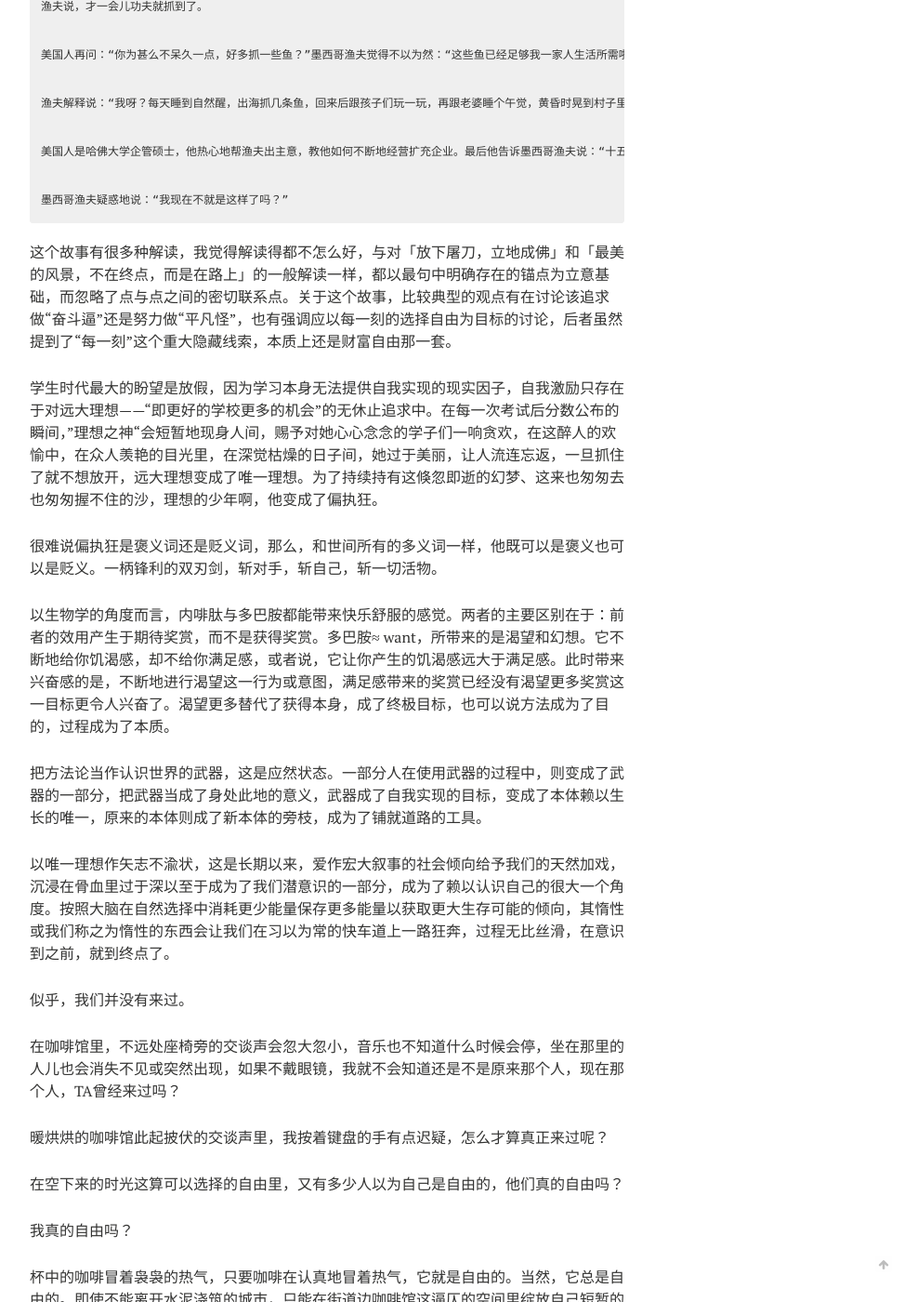
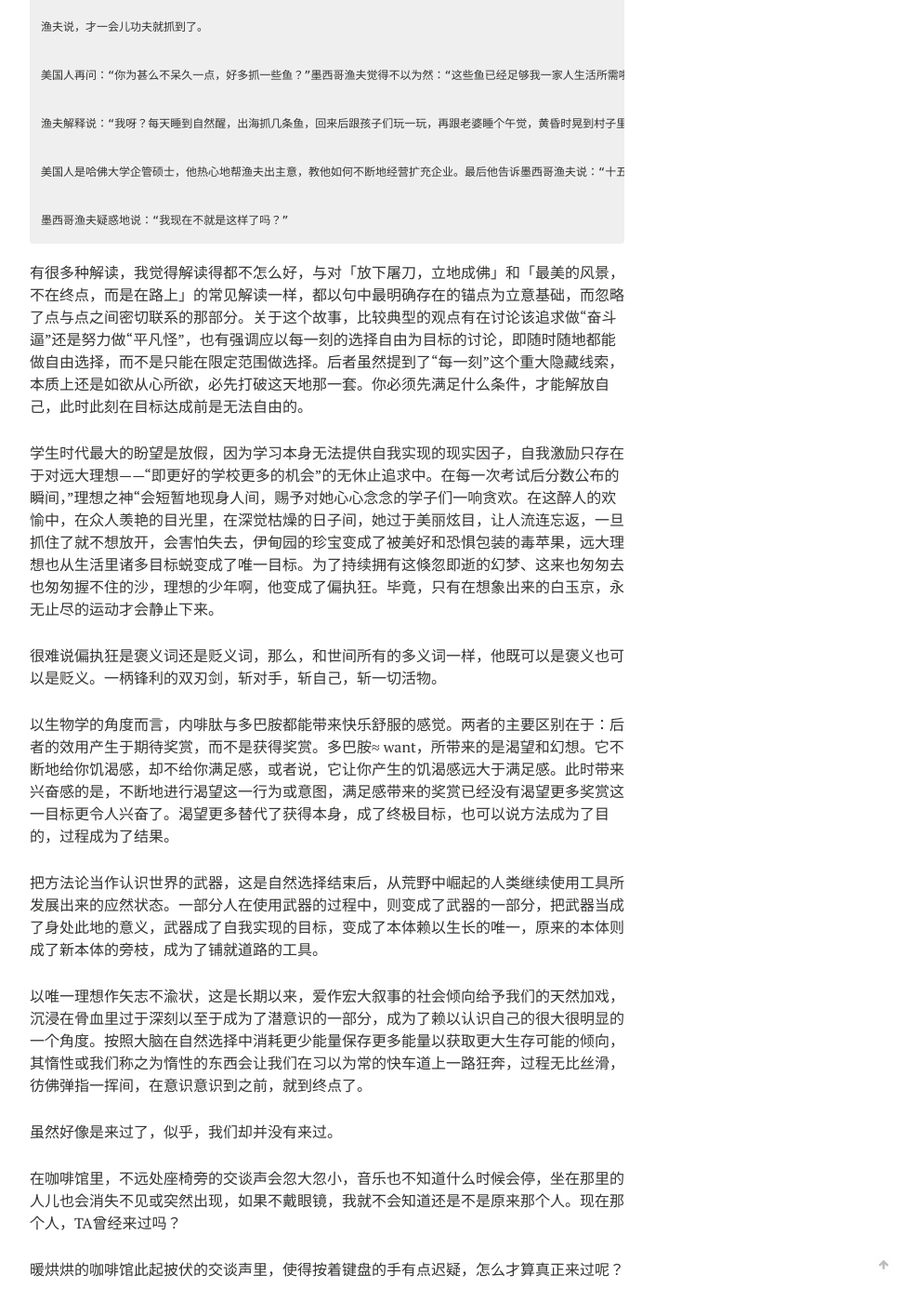
Before and after one commit to jarynzhang/jarynzhang.github.io, a Jekyll site: the page built from _posts/2023-01-03-那些你很冒险的咖啡与城市.md, in a window 1280 px wide and 1400 px high, scrolled down 1428 px. Shown: the whole window at 93% size, without its empty margins (288-1275 px from the left). Built offline with Jekyll 4.4.1, drawn with Linux system fonts in a browser that asks for light colours; nearby versions of some CDN libraries; our own code applies the rules of GitHub Pages for plain Markdown files; some of the changed text lies outside the part shown.

Commit message:
更新与修改

```diff
--- a/_posts/2023-01-03-那些你很冒险的咖啡与城市.md
+++ b/_posts/2023-01-03-那些你很冒险的咖啡与城市.md
@@ -9,25 +9,24 @@ excerpt: 现在那个人，TA曾经来过吗？
 
 
 
+
 心仪很久的暗绿色菱形方块修饰不锈钢保温杯到手之后，自带杯优惠配合某咖啡店工作日七折折扣的月卡，让魔怔人如我下午不去买一杯美式会觉得自己在亏钱。
 
  意式太浓有点受不了，美式刚刚好，越苦越好，喝到后面，仿佛有这稍许严厉的味道才会有咖啡的感觉。拿铁、馥芮白或卡布奇诺，都很好，不过不是我喜欢的好，而且用杯子装美式，不用在喝完之后用洗洁剂认真做清洗，倒进热开水喝完就干净了，这实在是太极简了。
 
-住在解放碑的好处，就是能听到不远处也许是朝天门码头传来的整点钟声（不确定是哪里），这种古早味的荡漾感很厚重并不扰人，反而令人心安。与平时不同，跨年的时候钟声在凌晨十二点也响了起来，从住所阳台超解放碑方向看去，可以看到很多人撑着雨伞围在那庆祝新年的到来，看往年视频会觉得今年人太少，新年的氛围却没有少很多，是满满的新年感，是充满希望的味道，终于，终于，终于和充斥着各种酸楚的2022年告别了，新的一年，只要是新的，一定会更好。
+住在解放碑的好处，就是能听到不远处也许是朝天门码头传来的整点钟声（不确定是哪里），这种古早味的荡漾感很厚重并不扰人，反而令人心安。与平时不同，跨年的时候钟声在凌晨十二点也响了起来，从住所阳台朝解放碑方向看去，可以看到很多人撑着雨伞围在那庆祝新年的到来，看往年视频会觉得今年人太少，新年的氛围却没有少很多，是满满的新年感，是充满希望的味道，终于，终于，终于和充斥着各种酸楚的2022年告别了，新的一年，只要是新的，一定会更好。
 
-钟声敲过十二点的最后一下，突然意识到我已经在这何伟写过的江城生活了好一段时间，虽然跑遍了城市的几乎每一个角落，却并没有偏离主城区，没有去涪陵师范学院看看，也没有往两年前他曾任教的四川大学去过，我似乎被困在了城市里。
+钟声敲过十二点的最后一下，突然意识到我已经在这何伟写过的江城生活了好一段时间，虽然跑遍了城市的几乎每一个角落，却并没有偏离主城区，没有去涪陵师范学院看看，也没有往两年前他曾任教的四川大学去过，我似乎被困在了这座城市里。
 
-城市里的好处，是无处不在的咖啡馆，副产品是文化氛围各异的室内空间，和它们的音乐。在这样的舒适圈里，就很难让人产生出走城市的想法，大自然从亲切的陪伴变成了陌生的非舒适区间，成了一个符号，一种向往，却再也不是现实了。彷佛置身在山林间，山林却突然向后极速涌过，离此地而去，留你在一片雾霭尘埃中，不知道该往哪一个方向迈出哪一步。
+城市里的好处，是无处不在的咖啡馆，副产品是文化氛围各异的室内空间，和它们的音乐。在这样的舒适圈里，就很难让人产生出走城市的想法，大自然从亲切的陪伴变成了陌生的非舒适区间，成了一个符号，一种向往，却再也不是现实了。彷佛置身在山林间，山林却突然向后极速涌过，离此地而去，留你在一片雾霭尘埃中，不知道该往哪一个方向，不知道该迈出哪一步。
 
 咖啡会消解这种无力感，它会在耳边做提醒，告诉打工人脑子要清醒点，滚回去做正确的事。
 
-由于某种奇怪的习惯，我的饮品名单里只有白开水、酸奶和美式。白开水是日常，酸奶是睡前的美食。咖啡虽然被当作日间的催化剂，被饮用却不是在最紧张最累人的工作氛围中。多年的咖啡饮用也许是磨灭了它的提神醒脑功用，它变成了闲暇时间最好的催化剂，让人更享受舒缓的催化剂。就好比现在坐在我斜左前方的小朋友，ipad是让它闲暇时间精神集中的法宝，小朋友已经连着两个小时盯着pad一眼不眨一动不动了，他变成了一座活着的丰碑，如果一直下着雪，明天早上丰碑会变成冰雕吧。
+由于某种奇怪的习惯，我的饮品名单里只有白开水、酸奶和美式。白开水是日常，酸奶是睡前不会导致糖分过量的营养品。咖啡虽然被当作日间的催化剂，被饮用却不是在最紧张最累人的工作氛围中。多年的咖啡饮用也许是磨灭了它的提神醒脑功用，它变成了闲暇时间最好的催化剂，让人更享受舒缓的催化剂。就好比现在在我斜左前方与我面相而坐的小朋友，我们分享着这一张大长椭圆木桌，ipad是让他闲暇时间精神集中的法宝，小朋友已经连着两个小时盯着pad一眼不眨、一动不动了，他变成了一座活着的丰碑，如果一直下着雪，明天早上丰碑会变成冰雕吧，这可就没法永垂不朽了。
 
-如何度过所谓的“休息”时间，曾一度让我觉得是个伪命题。对曾一度自诩为“奋斗逼”的我，休息时间当然是要在上无数的自习、学无数的课程和进阶无数的专业技术上面。这些想法像预制程序一样，让我在面对类似情景时能做出机器人式的应激反应。在强度上，已经与工作状态无二般了。
+如何度过所谓的“休息”时间，曾一度让我觉得是个伪命题。对曾一度自诩为“奋斗逼”的我，休息时间当然是要在上无数的自习、学无数的课程和进阶无数的专业技能上面。这些想法像预制程序一样，在面对类似情景时做出机器人式的应激反应。在强度上，可能已可以比肩工作状态时的强度。
 
-工作多多少少带了点强制的意味，最少最少也有一点点不得不做的悲怆，打工人自己的时间就只剩下二十四小时中除睡眠、工作之外的那点。
-
-在我的世界里，这点时间是工作日的七小时和节假日的十六小时。不算不知道，一算吓一跳，原来我自由支配的时间还有这么多。在过去的大多数年月里，它们都如潮水涌回海面一样消失得异常迅速，也如平静的海面一般，没有留下一点点痕迹。
+工作多多少少带了点强制的意味，最少最少也有一点点不得不做的悲怆，打工人自己的时间就只剩下二十四小时中除睡眠、工作之外的那点。在我的世界里，这点时间是工作日的七小时和节假日的十六小时。不算不知道，一算吓一跳，原来我自由支配的时间还有这么多。在过去的大多数年月里，它们都如潮水涌回海面一样消失得异常迅速，也如平静的海面一般，没有留下一点点痕迹。
 
 很荒谬的，在现代教育系统里，最起码在我国的现代教育系统里，自己的时间被当作是奖品，也被理解为补偿，成为了学习的对立面，也居然成为了学习的目标，变成了学习的理想结果之一。
 
@@ -45,28 +44,26 @@ excerpt: 现在那个人，TA曾经来过吗？
     墨西哥渔夫疑惑地说：“我现在不就是这样了吗？”
 
 
-这个故事有很多种解读，我觉得解读得都不怎么好，与对「放下屠刀，立地成佛」和「最美的风景，不在终点，而是在路上」的一般解读一样，都以最句中明确存在的锚点为立意基础，而忽略了点与点之间的密切联系点。关于这个故事，比较典型的观点有在讨论该追求做“奋斗逼”还是努力做“平凡怪”，也有强调应以每一刻的选择自由为目标的讨论，后者虽然提到了“每一刻”这个重大隐藏线索，本质上还是财富自由那一套。
+有很多种解读，我觉得解读得都不怎么好，与对「放下屠刀，立地成佛」和「最美的风景，不在终点，而是在路上」的常见解读一样，都以句中最明确存在的锚点为立意基础，而忽略了点与点之间密切联系的那部分。关于这个故事，比较典型的观点有在讨论该追求做“奋斗逼”还是努力做“平凡怪”，也有强调应以每一刻的选择自由为目标的讨论，即随时随地都能做自由选择，而不是只能在限定范围做选择。后者虽然提到了“每一刻”这个重大隐藏线索，本质上还是如欲从心所欲，必先打破这天地那一套。你必须先满足什么条件，才能解放自己，此时此刻在目标达成前是无法自由的。
 
-学生时代最大的盼望是放假，因为学习本身无法提供自我实现的现实因子，自我激励只存在于对远大理想——“即更好的学校更多的机会”的无休止追求中。在每一次考试后分数公布的瞬间，”理想之神“会短暂地现身人间，赐予对她心心念念的学子们一响贪欢，在这醉人的欢愉中，在众人羡艳的目光里，在深觉枯燥的日子间，她过于美丽，让人流连忘返，一旦抓住了就不想放开，远大理想变成了唯一理想。为了持续持有这倏忽即逝的幻梦、这来也匆匆去也匆匆握不住的沙，理想的少年啊，他变成了偏执狂。
+学生时代最大的盼望是放假，因为学习本身无法提供自我实现的现实因子，自我激励只存在于对远大理想——“即更好的学校更多的机会”的无休止追求中。在每一次考试后分数公布的瞬间，”理想之神“会短暂地现身人间，赐予对她心心念念的学子们一响贪欢。在这醉人的欢愉中，在众人羡艳的目光里，在深觉枯燥的日子间，她过于美丽炫目，让人流连忘返，一旦抓住了就不想放开，会害怕失去，伊甸园的珍宝变成了被美好和恐惧包装的毒苹果，远大理想也从生活里诸多目标蜕变成了唯一目标。为了持续拥有这倏忽即逝的幻梦、这来也匆匆去也匆匆握不住的沙，理想的少年啊，他变成了偏执狂。毕竟，只有在想象出来的白玉京，永无止尽的运动才会静止下来。
 
 很难说偏执狂是褒义词还是贬义词，那么，和世间所有的多义词一样，他既可以是褒义也可以是贬义。一柄锋利的双刃剑，斩对手，斩自己，斩一切活物。
 
-以生物学的角度而言，内啡肽与多巴胺都能带来快乐舒服的感觉。两者的主要区别在于：前者的效用产生于期待奖赏，而不是获得奖赏。多巴胺≈ want，所带来的是渴望和幻想。它不断地给你饥渴感，却不给你满足感，或者说，它让你产生的饥渴感远大于满足感。此时带来兴奋感的是，不断地进行渴望这一行为或意图，满足感带来的奖赏已经没有渴望更多奖赏这一目标更令人兴奋了。渴望更多替代了获得本身，成了终极目标，也可以说方法成为了目的，过程成为了本质。
+以生物学的角度而言，内啡肽与多巴胺都能带来快乐舒服的感觉。两者的主要区别在于：后者的效用产生于期待奖赏，而不是获得奖赏。多巴胺≈ want，所带来的是渴望和幻想。它不断地给你饥渴感，却不给你满足感，或者说，它让你产生的饥渴感远大于满足感。此时带来兴奋感的是，不断地进行渴望这一行为或意图，满足感带来的奖赏已经没有渴望更多奖赏这一目标更令人兴奋了。渴望更多替代了获得本身，成了终极目标，也可以说方法成为了目的，过程成为了结果。
 
-把方法论当作认识世界的武器，这是应然状态。一部分人在使用武器的过程中，则变成了武器的一部分，把武器当成了身处此地的意义，武器成了自我实现的目标，变成了本体赖以生长的唯一，原来的本体则成了新本体的旁枝，成为了铺就道路的工具。
+把方法论当作认识世界的武器，这是自然选择结束后，从荒野中崛起的人类继续使用工具所发展出来的应然状态。一部分人在使用武器的过程中，则变成了武器的一部分，把武器当成了身处此地的意义，武器成了自我实现的目标，变成了本体赖以生长的唯一，原来的本体则成了新本体的旁枝，成为了铺就道路的工具。
 
-以唯一理想作矢志不渝状，这是长期以来，爱作宏大叙事的社会倾向给予我们的天然加戏，沉浸在骨血里过于深以至于成为了我们潜意识的一部分，成为了赖以认识自己的很大一个角度。按照大脑在自然选择中消耗更少能量保存更多能量以获取更大生存可能的倾向，其惰性或我们称之为惰性的东西会让我们在习以为常的快车道上一路狂奔，过程无比丝滑，在意识到之前，就到终点了。
+以唯一理想作矢志不渝状，这是长期以来，爱作宏大叙事的社会倾向给予我们的天然加戏，沉浸在骨血里过于深刻以至于成为了潜意识的一部分，成为了赖以认识自己的很大很明显的一个角度。按照大脑在自然选择中消耗更少能量保存更多能量以获取更大生存可能的倾向，其惰性或我们称之为惰性的东西会让我们在习以为常的快车道上一路狂奔，过程无比丝滑，彷佛弹指一挥间，在意识意识到之前，就到终点了。
 
-似乎，我们并没有来过。
+虽然好像是来过了，似乎，我们却并没有来过。
 
-在咖啡馆里，不远处座椅旁的交谈声会忽大忽小，音乐也不知道什么时候会停，坐在那里的人儿也会消失不见或突然出现，如果不戴眼镜，我就不会知道还是不是原来那个人，现在那个人，TA曾经来过吗？
+在咖啡馆里，不远处座椅旁的交谈声会忽大忽小，音乐也不知道什么时候会停，坐在那里的人儿也会消失不见或突然出现，如果不戴眼镜，我就不会知道还是不是原来那个人。现在那个人，TA曾经来过吗？
 
-暖烘烘的咖啡馆此起披伏的交谈声里，我按着键盘的手有点迟疑，怎么才算真正来过呢？
+暖烘烘的咖啡馆此起披伏的交谈声里，使得按着键盘的手有点迟疑，怎么才算真正来过呢？
 
-在空下来的时光这算可以选择的自由里，又有多少人以为自己是自由的，他们真的自由吗？
+在空下来的时光这算可以选择的自由里，又有多少人以为自己是自由的，他们真的自由吗？我真的自由吗？
 
-我真的自由吗？
-
-杯中的咖啡冒着袅袅的热气，只要咖啡在认真地冒着热气，它就是自由的。当然，它总是自由的。即使不能离开水泥浇筑的城市，只能在街道边咖啡馆这逼仄的空间里绽放自己短暂的一生，它的生命也一定如维特根斯坦所言：
+杯中的咖啡冒着袅袅的热气，这个问题对我们有多复杂对咖啡就有多简单，「此处应补上 宇宙的琴弦关于镜像空间对解决方法简化的部分，待补上」。只要咖啡在认真地冒着热气，它就是自由的。毫无疑问，它总是自由的。即使不能离开水泥浇筑的城市，只能在街道边咖啡馆这逼仄的空间里绽放自己短暂的一生，它的生命也一定如维特根斯坦所言：
 
 “告诉他们，我度过了幸福的一生。”
```
